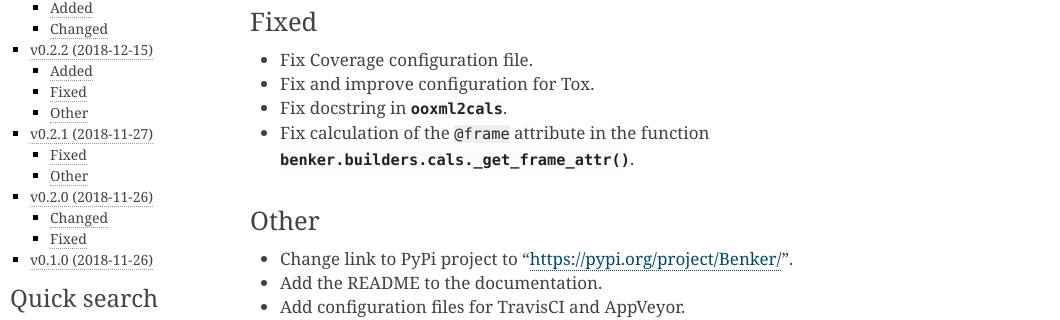
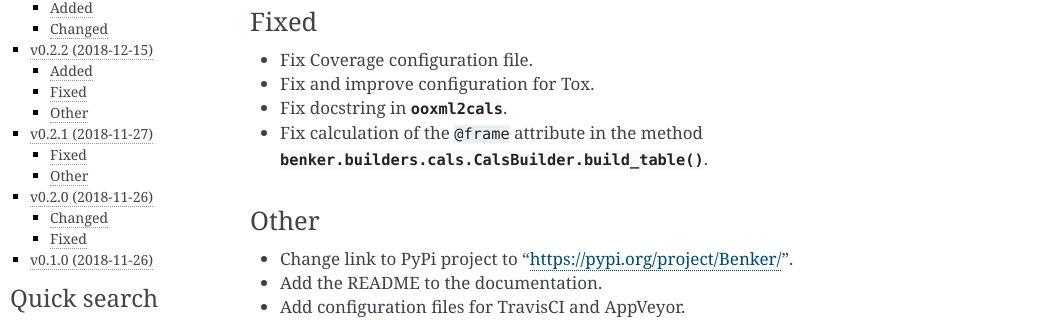
Before and after one commit to laurent-laporte-pro/benker, a Sphinx documentation site: the page built from docs/changelog.rst, in a window 1280 px wide and 900 px high, scrolled down 1163 px. Shown: the part 139-459 px from the top of the window, without its empty margins (0-1060 px from the left). Built offline with Sphinx 7.4.7, drawn with Linux system fonts in a browser that asks for light colours.

```diff
--- a/CHANGELOG.rst
+++ b/CHANGELOG.rst
@@ -75,9 +75,9 @@ Fixed
 
 * Fix and improve configuration for Tox.
 
-* Fix docstring in :mod:`~benker.ooxml2cals`.
+* Fix docstring in :mod:`~benker.converters.ooxml2cals`.
 
-* Fix calculation of the ``@frame`` attribute in the function :func:`benker.builders.cals._get_frame_attr`.
+* Fix calculation of the ``@frame`` attribute in the method :meth:`benker.builders.cals.CalsBuilder.build_table`.
 
 Other
 -----
--- a/docs/tutorials/grid.rst
+++ b/docs/tutorials/grid.rst
@@ -162,7 +162,7 @@ cell if there are some gaps in the grid.
 Set, Get, Delete cells
 ~~~~~~~~~~~~~~~~~~~~~~
 
-A grid is a :class:`~collections.MutableMapping`, it works like a dictionary
+A grid is a :class:`~collections.abc.MutableMapping`, it works like a dictionary
 of cells. Keys of the dictionary are coordinates (tuple (*x*, *y*)
 or :class:`~benker.coord.Coord` instance).
 The coordinates are the top-left coordinates of the cells.
```
Also changed, not shown: 2 other files.
